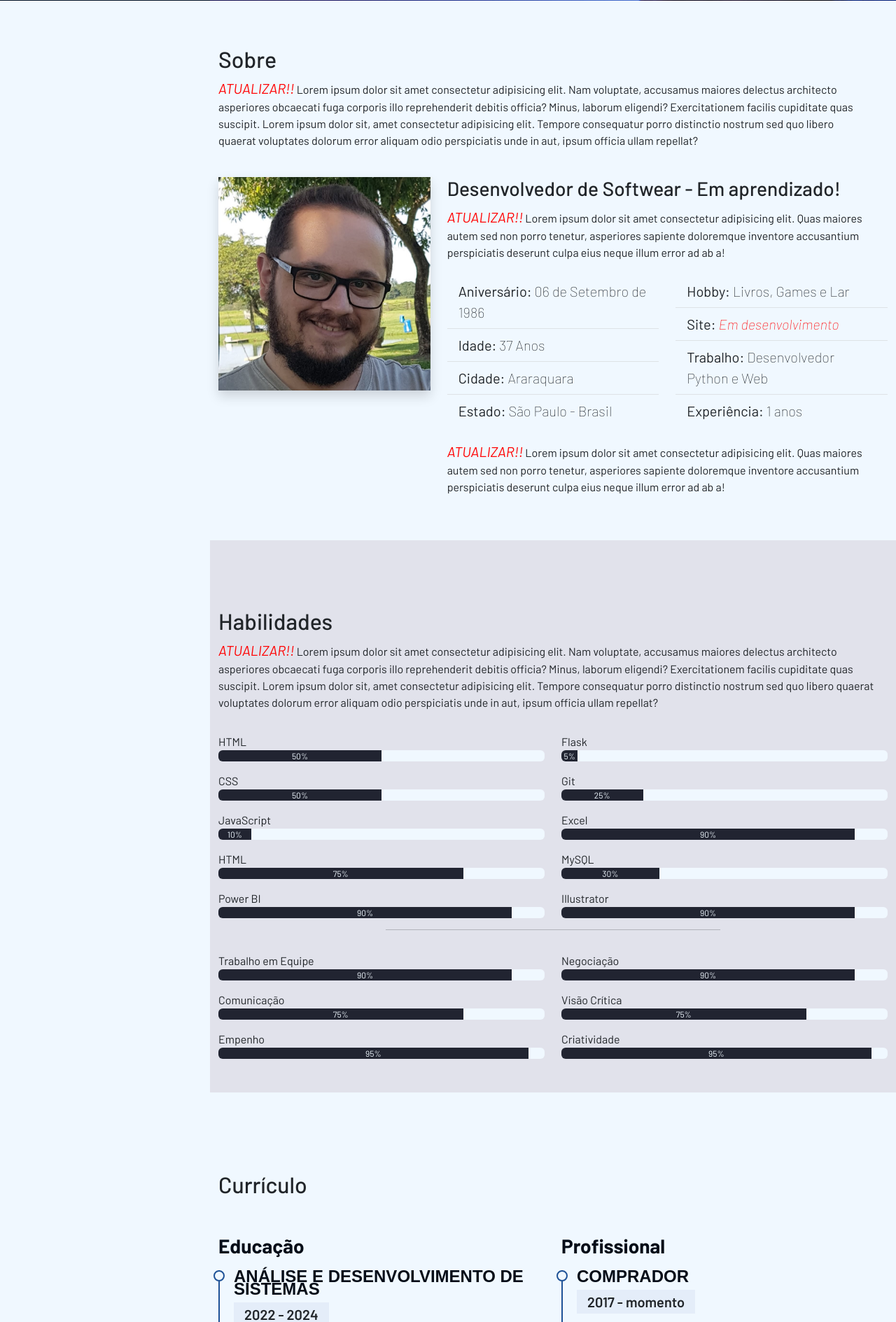
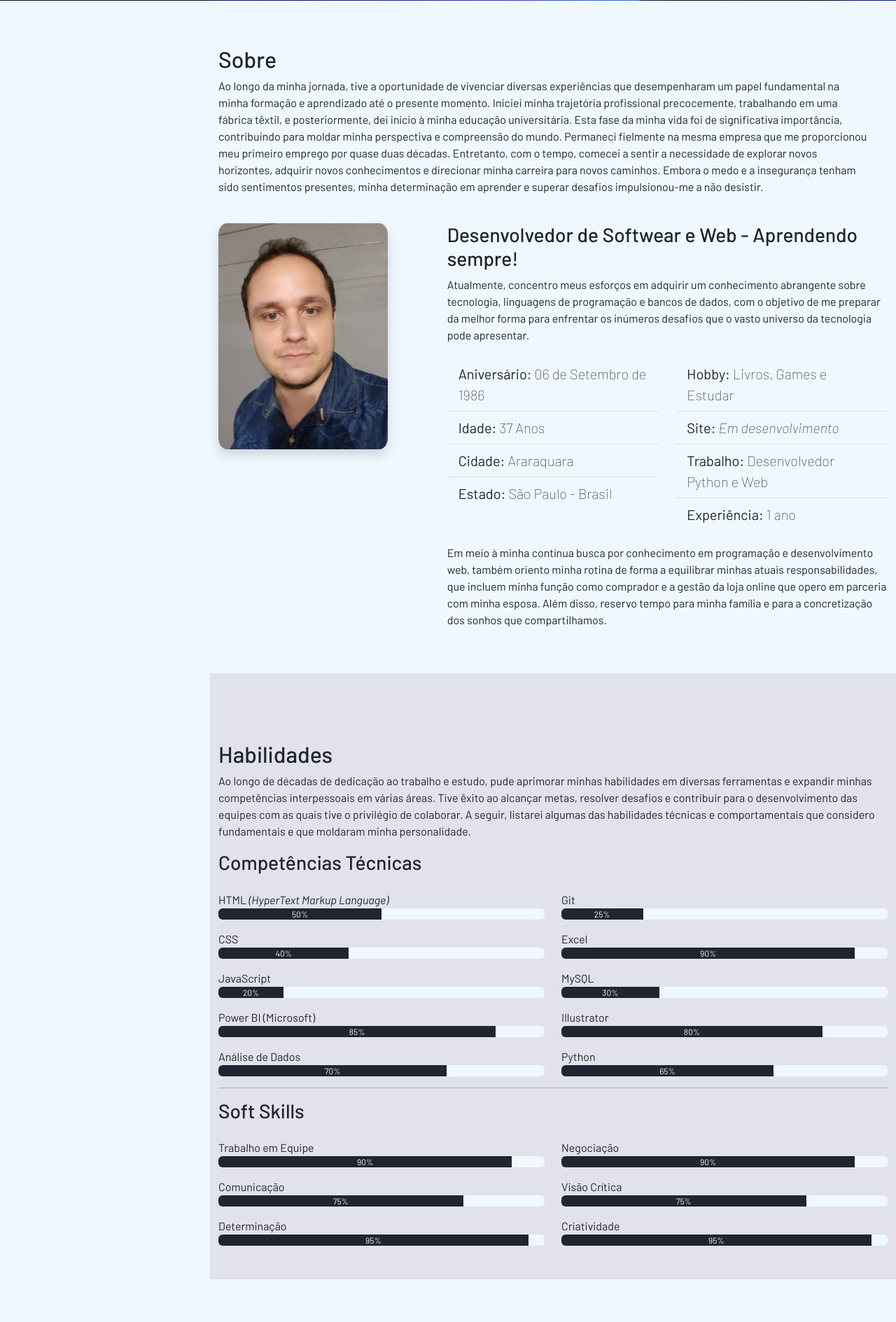
Before and after one commit to Alberto-Moura/Site_Portifolio_Flask, a Flask app: page / in a window 1280 px wide. Shown: the part 799-2688 px from the top of the page at 70% size. Run offline with Flask 3, Linux system fonts and the light colour scheme; some libraries are stand-ins or nearby versions.

Commit message:
atualização dos textos do site

```diff
--- a/static/style.css
+++ b/static/style.css
@@ -26,11 +26,12 @@ html, body {
     background-color: aliceblue;
 }
 
-/* Estilização de Ênfase */
-em {
-    font-size: 20px;
-    color: red;
+#foto_apresentacao {
+    width: 80%;
+    height: auto;
+    border-radius: 5%;
 }
+
 
 /* Estilizando a Lista de Informações e Habilidades*/
 #list {
@@ -92,6 +93,7 @@ em {
     padding: 1.5rem;
 }
 
+/* Estilizando os links do menu - Em foco */
 .nav-menu a,
 .nav-menu a:focus {
     display: flex;
@@ -361,6 +363,7 @@ i.menu-mobile {
     transition: .3s;
 }
 
+/* Footer ajustado para mobile */
 @media (max-width: 1012px) {
     #footer {
         position: static;
--- a/templates/index.html
+++ b/templates/index.html
@@ -79,26 +79,21 @@
             <div class="row w-100">
                 <div class="col-md-12" data-anime="down">
                     <h2 class="pt-3">Sobre</h2>
-                    <p><em>ATUALIZAR!!</em> Lorem ipsum dolor sit amet consectetur adipisicing elit. Nam voluptate,
-                        accusamus maiores delectus architecto asperiores obcaecati fuga corporis illo reprehenderit
-                        debitis officia? Minus, laborum eligendi? Exercitationem facilis cupiditate quas suscipit. Lorem
-                        ipsum dolor sit, amet consectetur adipisicing elit. Tempore consequatur porro distinctio nostrum
-                        sed quo libero quaerat voluptates dolorum error aliquam odio perspiciatis unde in aut, ipsum
-                        officia ullam repellat?</p>
+                    <p>Ao longo da minha jornada, tive a oportunidade de vivenciar diversas experiências que desempenharam um papel fundamental na minha formação e aprendizado até o presente momento. Iniciei minha trajetória profissional precocemente, trabalhando em uma fábrica têxtil, e posteriormente, dei início à minha educação universitária. Esta fase da minha vida foi de significativa importância, contribuindo para moldar minha perspectiva e compreensão do mundo.
+
+                        Permaneci fielmente na mesma empresa que me proporcionou meu primeiro emprego por quase duas décadas. Entretanto, com o tempo, comecei a sentir a necessidade de explorar novos horizontes, adquirir novos conhecimentos e direcionar minha carreira para novos caminhos. Embora o medo e a insegurança tenham sido sentimentos presentes, minha determinação em aprender e superar desafios impulsionou-me a não desistir.</p>
                 </div>
             </div>
 
             <div class="row mt-4">
                 <div class="col-md-4">
-                    <img class="img-fluid shadow" src="../static/img/profile.jpg" alt="Foto do Alberto"
+                    <img id="foto_apresentacao" class="img-fluid shadow" src="../static/img/foto 3.jpg" alt="Foto do Alberto"
                         data-anime="left">
                 </div>
 
                 <div class="col-md-8" data-anime="right">
-                    <h3>Desenvolvedor de Softwear - Em aprendizado!</h3>
-                    <p><em>ATUALIZAR!!</em> Lorem ipsum dolor sit amet consectetur adipisicing elit. Quas maiores autem
-                        sed non porro tenetur, asperiores sapiente doloremque inventore accusantium perspiciatis
-                        deserunt culpa eius neque illum error ad ab a!</p>
+                    <h3>Desenvolvedor de Softwear e Web - Aprendendo sempre!</h3>
+                    <p>Atualmente, concentro meus esforços em adquirir um conhecimento abrangente sobre tecnologia, linguagens de programação e bancos de dados, com o objetivo de me preparar da melhor forma para enfrentar os inúmeros desafios que o vasto universo da tecnologia pode apresentar.</p>
 
                     <div class="row mt-3 mb-3">
                         <div class="col-md-6 mt-lg-1 mb-1">
@@ -134,7 +129,7 @@
                                 <li id="list" class="list-group-item">
                                     Hobby:
                                     <span class="fw-lighter">
-                                        Livros, Games e Lar
+                                        Livros, Games e Estudar
                                     </span>
                                 </li>
                                 <li id="list" class="list-group-item">
@@ -152,16 +147,14 @@
                                 <li id="list" class="list-group-item">
                                     Experiência:
                                     <span class="fw-lighter">
-                                        1 anos
+                                        1 ano
                                     </span>
                                 </li>
                             </ul>
                         </div>
                     </div>
 
-                    <p><em>ATUALIZAR!!</em> Lorem ipsum dolor sit amet consectetur adipisicing elit. Quas maiores autem
-                        sed non porro tenetur, asperiores sapiente doloremque inventore accusantium perspiciatis
-                        deserunt culpa eius neque illum error ad ab a!</p>
+                    <p>Em meio à minha contínua busca por conhecimento em programação e desenvolvimento web, também oriento minha rotina de forma a equilibrar minhas atuais responsabilidades, que incluem minha função como comprador e a gestão da loja online que opero em parceria com minha esposa. Além disso, reservo tempo para minha família e para a concretização dos sonhos que compartilhamos.</p>
 
                 </div>
             </div>
@@ -170,16 +163,12 @@
         <section class="mt-5 section-bg" id="habilidades">
             <div class="container pt-5 pb-5">
                 <h2 class="pt-5" data-anime="up">Habilidades</h2>
-                <p data-anime="up"><em>ATUALIZAR!!</em> Lorem ipsum dolor sit amet consectetur adipisicing elit. Nam
-                    voluptate, accusamus maiores delectus architecto asperiores obcaecati fuga corporis illo
-                    reprehenderit debitis officia? Minus, laborum eligendi? Exercitationem facilis cupiditate quas
-                    suscipit. Lorem ipsum dolor sit, amet consectetur adipisicing elit. Tempore consequatur porro
-                    distinctio nostrum sed quo libero quaerat voluptates dolorum error aliquam odio perspiciatis unde in
-                    aut, ipsum officia ullam repellat?</p>
+                <p data-anime="up">Ao longo de décadas de dedicação ao trabalho e estudo, pude aprimorar minhas habilidades em diversas ferramentas e expandir minhas competências interpessoais em várias áreas. Tive êxito ao alcançar metas, resolver desafios e contribuir para o desenvolvimento das equipes com as quais tive o privilégio de colaborar. A seguir, listarei algumas das habilidades técnicas e comportamentais que considero fundamentais e que moldaram minha personalidade.</p>
 
                 <div class="row">
+                    <h3>Competências Técnicas</h3>
                     <div class="col-md-6">
-                        <p class="mt-3 mb-0">HTML</p>
+                        <p class="mt-3 mb-0">HTML <em>(HyperText Markup Language)</em></p>
                         <div class="progress" role="progressbar" aria-label="Example with label" aria-valuenow="50"
                             aria-valuemin="0" aria-valuemax="100">
                             <div class="progress-bar" style="width: 50%" data-anime="left">
@@ -187,42 +176,35 @@
                             </div>
                         </div>
                         <p class="mt-3 mb-0">CSS</p>
-                        <div class="progress" role="progressbar" aria-label="Example with label" aria-valuenow="50"
+                        <div class="progress" role="progressbar" aria-label="Example with label" aria-valuenow="40"
                             aria-valuemin="0" aria-valuemax="100">
-                            <div class="progress-bar" style="width: 50%" data-anime="left">
-                                50%
+                            <div class="progress-bar" style="width: 40%" data-anime="left">
+                                40%
                             </div>
                         </div>
                         <p class="mt-3 mb-0">JavaScript</p>
-                        <div class="progress" role="progressbar" aria-label="Example with label" aria-valuenow="10"
+                        <div class="progress" role="progressbar" aria-label="Example with label" aria-valuenow="20"
                             aria-valuemin="0" aria-valuemax="100">
-                            <div class="progress-bar" style="width: 10%" data-anime="left">
-                                10%
+                            <div class="progress-bar" style="width: 20%" data-anime="left">
+                                20%
                             </div>
                         </div>
-                        <p class="mt-3 mb-0">HTML</p>
-                        <div class="progress" role="progressbar" aria-label="Example with label" aria-valuenow="75"
+                        <p class="mt-3 mb-0">Power BI (Microsoft)</p>
+                        <div class="progress" role="progressbar" aria-label="Example with label" aria-valuenow="85"
                             aria-valuemin="0" aria-valuemax="100">
-                            <div class="progress-bar" style="width: 75%" data-anime="left">
-                                75%
+                            <div class="progress-bar" style="width: 85%" data-anime="left">
+                                85%
                             </div>
                         </div>
-                        <p class="mt-3 mb-0">Power BI</p>
-                        <div class="progress" role="progressbar" aria-label="Example with label" aria-valuenow="90"
+                        <p class="mt-3 mb-0">Análise de Dados</p>
+                        <div class="progress" role="progressbar" aria-label="Example with label" aria-valuenow="70"
                             aria-valuemin="0" aria-valuemax="100">
-                            <div class="progress-bar" style="width: 90%" data-anime="left">
-                                90%
+                            <div class="progress-bar" style="width: 70%" data-anime="left">
+                                70%
                             </div>
                         </div>
                     </div>
                     <div class="col-md-6">
-                        <p class="mt-3 mb-0">Flask</p>
-                        <div class="progress" role="progressbar" aria-label="Example with label" aria-valuenow="5"
-                            aria-valuemin="0" aria-valuemax="100">
-                            <div class="progress-bar" style="width: 5%" data-anime="left">
-                                5%
-                            </div>
-                        </div>
                         <p class="mt-3 mb-0">Git</p>
                         <div class="progress" role="progressbar" aria-label="Example with label" aria-valuenow="25"
                             aria-valuemin="0" aria-valuemax="100">
@@ -245,18 +227,26 @@
                             </div>
                         </div>
                         <p class="mt-3 mb-0">Illustrator</p>
-                        <div class="progress" role="progressbar" aria-label="Example with label" aria-valuenow="90"
+                        <div class="progress" role="progressbar" aria-label="Example with label" aria-valuenow="80"
                             aria-valuemin="0" aria-valuemax="100">
-                            <div class="progress-bar" style="width: 90%" data-anime="left">
-                                90%
+                            <div class="progress-bar" style="width: 80%" data-anime="left">
+                                80%
+                            </div>
+                        </div>
+                        <p class="mt-3 mb-0">Python</p>
+                        <div class="progress" role="progressbar" aria-label="Example with label" aria-valuenow="65"
+                            aria-valuemin="0" aria-valuemax="100">
+                            <div class="progress-bar" style="width: 65%" data-anime="left">
+                                65%
                             </div>
                         </div>
                     </div>
                 </div>
 
-                <hr class="w-50 me-auto ms-auto">
+                <hr class="w-80 me-auto ms-auto">
 
                 <div class="row">
+                    <h3>Soft Skills</h3>
                     <div class="col-md-6">
                         <p class="mt-3 mb-0">Trabalho em Equipe</p>
                         <div class="progress" role="progressbar" aria-label="Example with label" aria-valuenow="90"
@@ -272,7 +262,7 @@
                                 75%
                             </div>
                         </div>
-                        <p class="mt-3 mb-0">Empenho</p>
+                        <p class="mt-3 mb-0">Determinação</p>
                         <div class="progress" role="progressbar" aria-label="Example with label" aria-valuenow="95"
                             aria-valuemin="0" aria-valuemax="100">
                             <div class="progress-bar" style="width: 95%" data-anime="left">
@@ -318,27 +308,21 @@
                             <h4>Análise e Desenvolvimento de Sistemas</h4>
                             <h5>2022 - 2024</h5>
                             <p><em>Anhanguera Educacional (Kroton)</em></p>
-                            <p><em>Atualizar!!</em>Lorem ipsum dolor sit amet consectetur, adipisicing elit. Vitae autem
-                                repellendus architecto aspernatur libero ipsam praesentium odit earum voluptates ducimus
-                                corporis cupiditate voluptate optio, ullam cum veritatis nam. Ducimus, vero?</p>
+                            <p>Atualmente, estou cursando o terceiro semestre da graduação. Até o momento, adquiri experiência com metodologias ágeis de desenvolvimento, como XP e Scrum, além de ter construído uma base de conhecimento em bancos de dados e linguagens de programação, tais como Python, C#, PHP e JavaScript, entre outras. Também explorei o desenvolvimento de aplicações móveis, entre outras áreas de interesse.</p>
                         </div>
 
                         <div class="cv-item" data-anime="up">
-                            <h4>Administração de Empresas</h4>
+                            <h4>Técnico em Administração de Empresas</h4>
                             <h5>2010 - 2012</h5>
                             <p><em>ETEC Centro Paula Souza (Técnico)</em></p>
-                            <p><em>Atualizar!!</em>Lorem ipsum dolor sit amet consectetur, adipisicing elit. Vitae autem
-                                repellendus architecto aspernatur libero ipsam praesentium odit earum voluptates ducimus
-                                corporis cupiditate voluptate optio, ullam cum veritatis nam. Ducimus, vero?</p>
+                            <p>Curso técnico, obtive conhecimentos fundamentais relacionados à administração de empresas, abrangendo áreas como contabilidade, recursos humanos, gestão de estoques, programação e outras disciplinas correlacionadas</p>
                         </div>
 
                         <div class="cv-item" data-anime="up">
-                            <h4>Design Digital</h4>
+                            <h4>Bacharelado Design Digital</h4>
                             <h5>2008 - 2010</h5>
                             <p><em>UNIARA</em></p>
-                            <p><em>Atualizar!!</em>Lorem ipsum dolor sit amet consectetur, adipisicing elit. Vitae autem
-                                repellendus architecto aspernatur libero ipsam praesentium odit earum voluptates ducimus
-                                corporis cupiditate voluptate optio, ullam cum veritatis nam. Ducimus, vero?</p>
+                            <p> Bacharelado com ênfase em desenvolvimento visual para dispositivos digitais, como mobile, web e dispositivos interativos, visuais ou não visuais (sensoriais). Explorado conceitos como psicologia das cores, gestalt e usabilidade, entre outros. Adquiri uma compreensão aprofundada sobre a criação de interfaces eficazes e atraentes para os usuários.</p>
                         </div>
 
                     </div>
@@ -350,27 +334,21 @@
                             <h4>Comprador</h4>
                             <h5>2017 - momento</h5>
                             <p><em>Lupo S/A</em></p>
-                            <p><em>Atualizar!!</em>Lorem ipsum dolor sit amet consectetur, adipisicing elit. Vitae autem
-                                repellendus architecto aspernatur libero ipsam praesentium odit earum voluptates ducimus
-                                corporis cupiditate voluptate optio, ullam cum veritatis nam. Ducimus, vero?</p>
+                            <p>Comprador de produtos de revenda e insumos têxteis para abastecimento das plantas fábris em 3 estados. Atribuições: Identificão das necessidades de compras, pesquisar e selecionar fornecedores, controlar estoque, acompanhamento de pedidos, relacionamento com fornecedores, monitorar riscos, garantir a conformidade com regulamentações e contribir para a eficiência operacional da empresa. </p>
                         </div>
 
                         <div class="cv-item" data-anime="up">
                             <h4>Planejador de Produção</h4>
                             <h5>2013 - 2017</h5>
                             <p><em>Lupo S/A</em></p>
-                            <p><em>Atualizar!!</em>Lorem ipsum dolor sit amet consectetur, adipisicing elit. Vitae autem
-                                repellendus architecto aspernatur libero ipsam praesentium odit earum voluptates ducimus
-                                corporis cupiditate voluptate optio, ullam cum veritatis nam. Ducimus, vero?</p>
+                            <p>Planejamento estratégico da produção, controle da produção, análise de demanda, previsão de vendas, análise de estoque, sequenciamento da produção, cálculo de     necessidades, gerenciamento de pedidos de vendas e suporte para setor comercial.</p>
                         </div>
 
                         <div class="cv-item" data-anime="up">
                             <h4>Modelador de Confecção</h4>
                             <h5>2009 - 2013</h5>
                             <p><em>Lupo S/A</em></p>
-                            <p><em>Atualizar!!</em>Lorem ipsum dolor sit amet consectetur, adipisicing elit. Vitae autem
-                                repellendus architecto aspernatur libero ipsam praesentium odit earum voluptates ducimus
-                                corporis cupiditate voluptate optio, ullam cum veritatis nam. Ducimus, vero?</p>
+                            <p>Desenvolvimento de modelagens para produtos têxteis, estudo de consumo e desperdício no processo produtivo com sugestões de melhoria, digitalização de produtos em sistema e controle das novas coleções junto à coordenação de estilo.</p>
                         </div>
 
                     </div>
```
Also changed, not shown: static/img/foto 3.jpg (added), static/img/foto_1.png (added).
